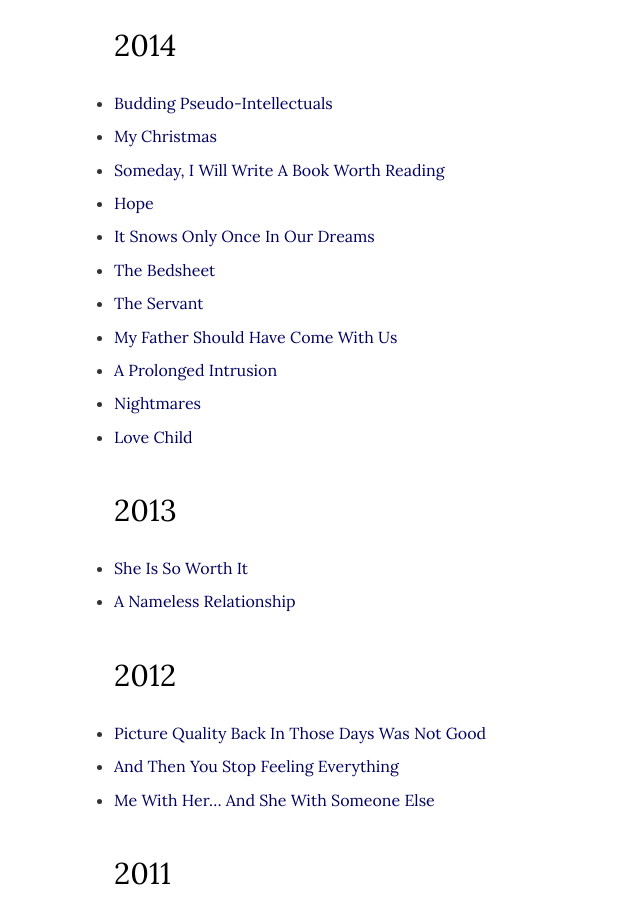
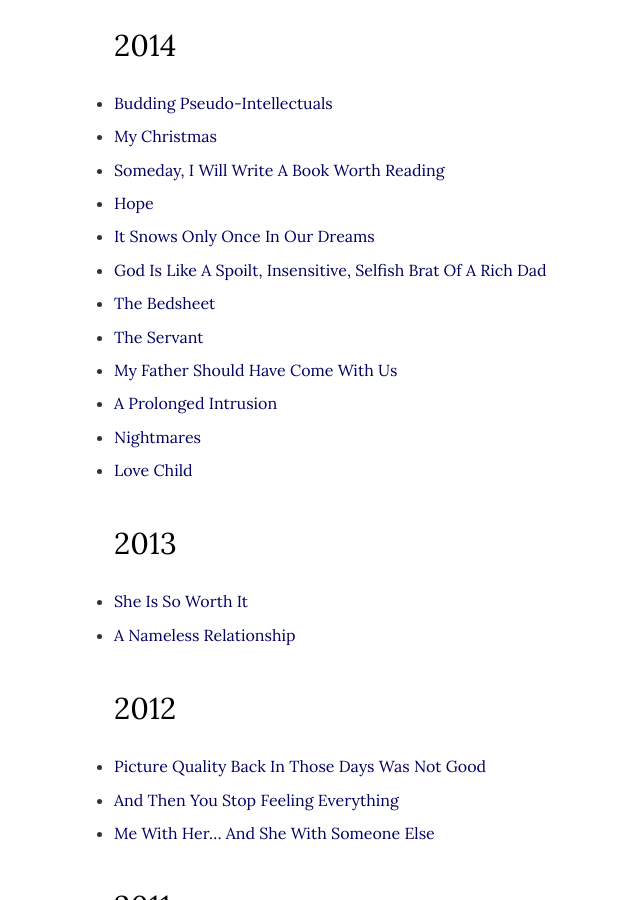
Before and after one commit to argumentativeyouth/pblog, a Jekyll site: the page built from _pages/all-posts.md, in a window 1280 px wide and 900 px high, scrolled down 4978 px. Shown: the whole window, without its empty margins (251-891 px from the left). Built offline with Jekyll 4.4.1, drawn with Linux system fonts in a browser that asks for light colours.

Commit message:
Update all-posts.md

```diff
--- a/_pages/all-posts.md
+++ b/_pages/all-posts.md
@@ -135,6 +135,7 @@ image:
 * [Someday, I Will Write A Book Worth Reading](https://pritams.blog/someday-i-will-write-a-book-worth-reading)
 * [Hope](https://pritams.blog/hope)
 * [It Snows Only Once In Our Dreams](https://pritams.blog/it-snows-only-once-in-our-dreams)
+* [God Is Like A Spoilt, Insensitive, Selfish Brat Of A Rich Dad](https://pritams.blog/god-is-like-a-spoilt-insensitive-selfish-brat-of-a-rich-dad)
 * [The Bedsheet](https://pritams.blog/the-bedsheet)
 * [The Servant](https://pritams.blog/the-servant)
 * [My Father Should Have Come With Us](https://pritams.blog/my-father-should-have-come-with-us)
```
